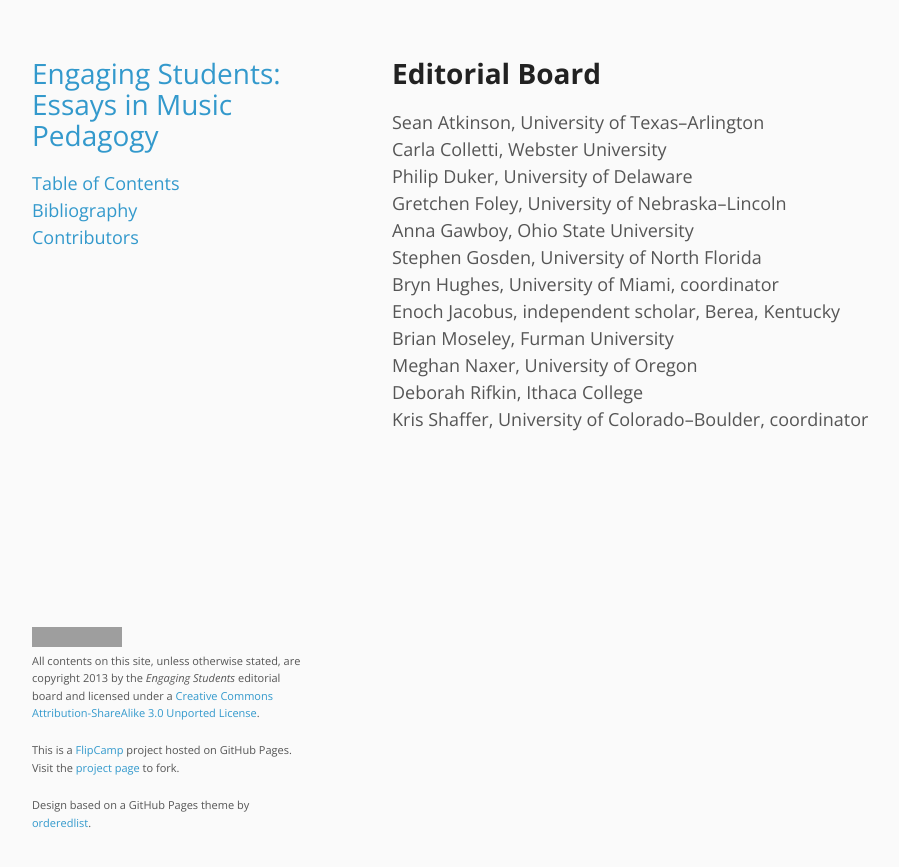
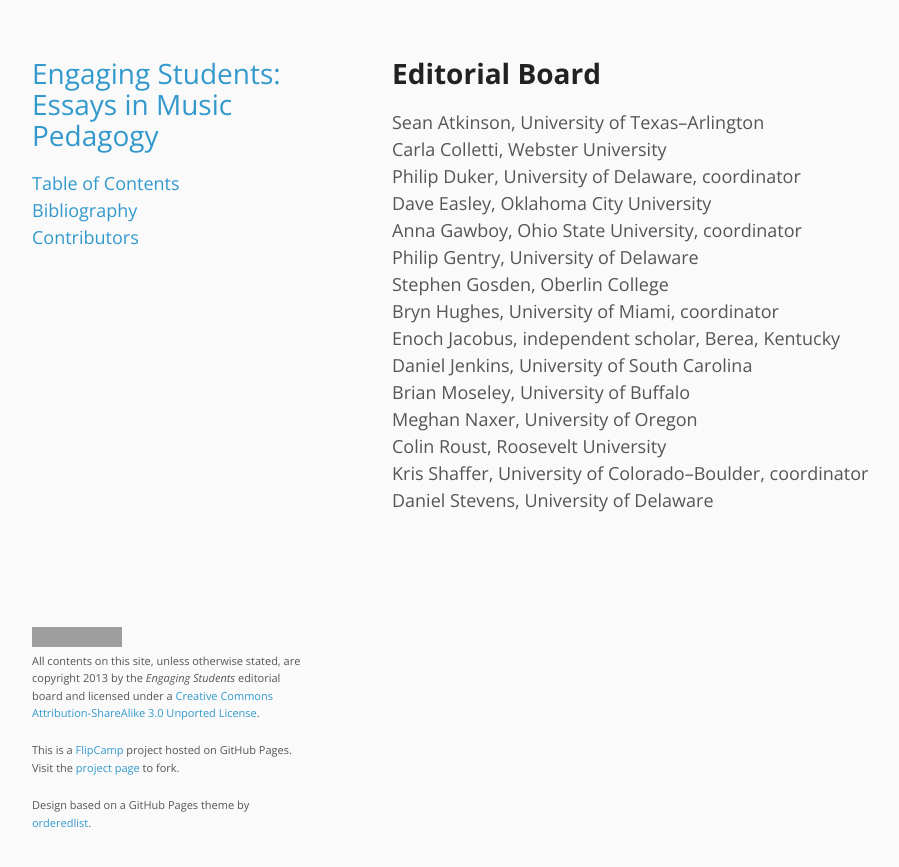
Before and after one commit to flipcamp/engagingstudents2, a Jekyll site: the page built from editorialboard.md, in a window 1280 px wide. Shown: the top 867 px of the page, without its empty margins (178-1077 px from the left). Built offline with Jekyll 4.4.1, drawn with Linux system fonts in a browser that asks for light colours; Markdown is read by kramdown in place of the engine named in the settings; grey boxes are pictures that could not be loaded.

Commit message:
add new editorial board members

```diff
--- a/editorialboard.md
+++ b/editorialboard.md
@@ -9,13 +9,16 @@ title: Editorial Board
 
 Sean Atkinson, University of Texas–Arlington
 Carla Colletti, Webster University
-Philip Duker, University of Delaware
-Gretchen Foley, University of Nebraska–Lincoln
-Anna Gawboy, Ohio State University
-Stephen Gosden, University of North Florida
+Philip Duker, University of Delaware, coordinator
+Dave Easley, Oklahoma City University
+Anna Gawboy, Ohio State University, coordinator
+Philip Gentry, University of Delaware
+Stephen Gosden, Oberlin College
 Bryn Hughes, University of Miami, coordinator
 Enoch Jacobus, independent scholar, Berea, Kentucky
-Brian Moseley, Furman University
+Daniel Jenkins, University of South Carolina
+Brian Moseley, University of Buffalo
 Meghan Naxer, University of Oregon
-Deborah Rifkin, Ithaca College
+Colin Roust, Roosevelt University
 Kris Shaffer, University of Colorado–Boulder, coordinator
+Daniel Stevens, University of Delaware
```
